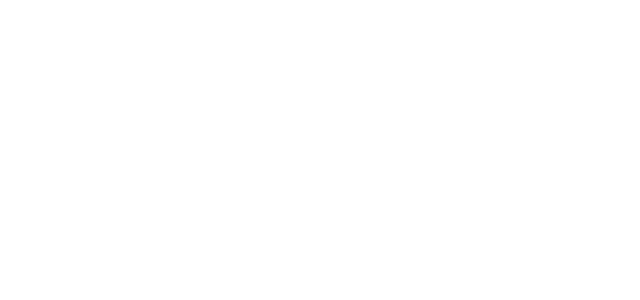
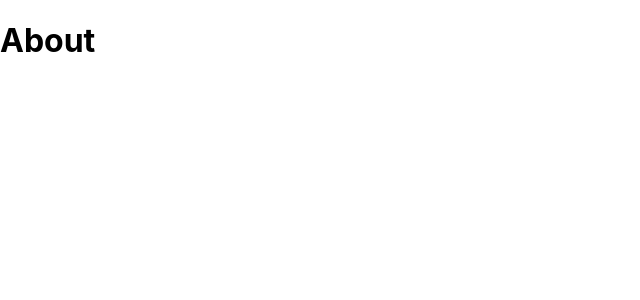
Before and after one commit to Radzio1976/Atmabank, a React (Create React App) app: page /about in a window 1280 px wide. Shown: the top 300 px of the page, without its empty margins (0-640 px from the left). Built offline with nearby package versions, Linux system fonts and the light colour scheme.

Commit message:
Added About component

```diff
--- a/src/App.js
+++ b/src/App.js
@@ -2,6 +2,7 @@ import React from 'react';
 import {BrowserRouter, Switch, Route} from 'react-router-dom';
 
 import Home from './components/Home';
+import About from './components/About';
 
 class App extends React.Component {
   render() {
@@ -10,6 +11,7 @@ class App extends React.Component {
         <BrowserRouter>
         <Switch>
           <Route path="/" exact component={Home} />
+          <Route path="/about" component={About} />
         </Switch>
         </BrowserRouter>
       </div>
--- /dev/null
+++ b/src/components/About/About.js
@@ -0,0 +1,11 @@
+import React from 'react';
+
+class About extends React.Component {
+    render() {
+        return(
+            <h1>About</h1>
+        )
+    }
+}
+
+export default About;
--- /dev/null
+++ b/src/components/About/index.js
@@ -0,0 +1,3 @@
+import About from './About';
+
+export default About;
```
